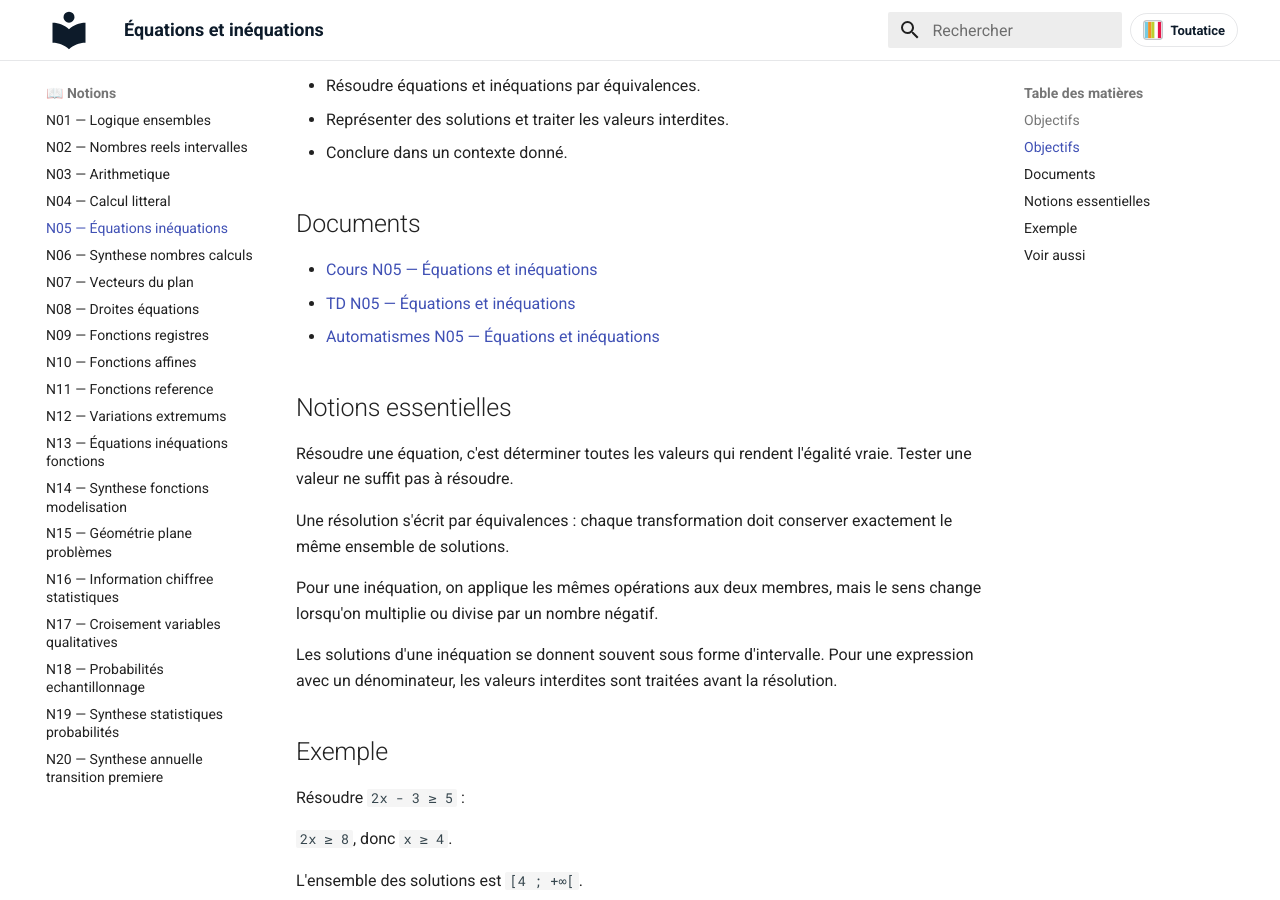
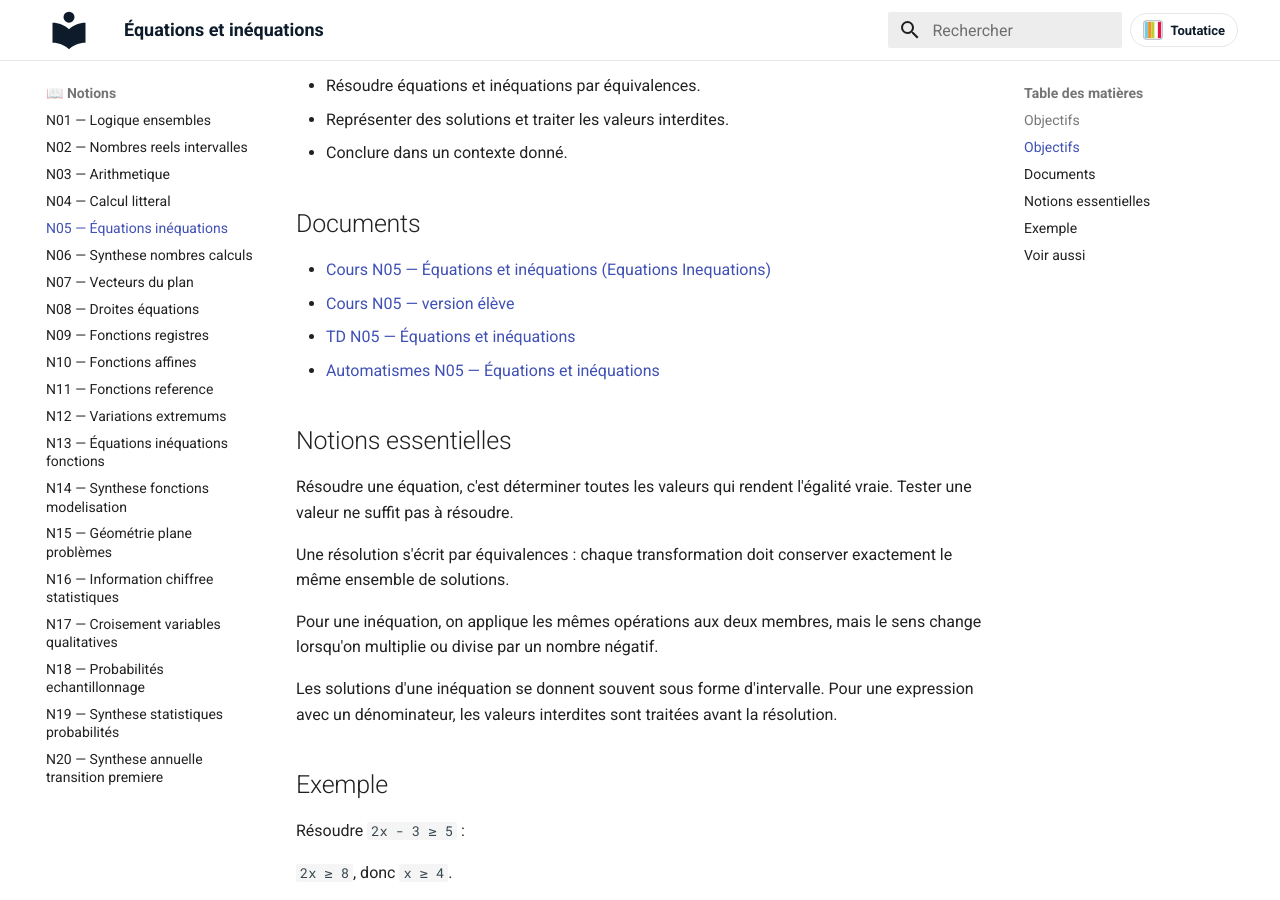
Before and after one commit to vnicolle56610/maths-seconde, an MkDocs documentation site: the page built from docs/notions/N05-equations-inequations.md, in a window 1280 px wide and 900 px high, scrolled down 640 px. Built offline with MkDocs 1.6.1 and Material for MkDocs 9.7.7, drawn with Linux system fonts in a browser that asks for light colours.

Commit message:
Publication automatique : 5 fichier(s) copié(s), 5 page(s) mise(s) à jour
Fichiers copiés :
  - docs/cours/COURS_N01_LOGIQUE_ENSEMBLES_eleve.pdf
  - docs/cours/COURS_N02_NOMBRES_REELS_INTERVALLES_eleve.pdf
  - docs/cours/COURS_N03_ARITHMETIQUE_eleve.pdf
  - docs/cours/COURS_N04_CALCUL_LITTERAL_eleve.pdf
  - docs/cours/COURS_N05_EQUATIONS_INEQUATIONS_eleve.pdf

Pages mises à jour :
  - docs/notions/N01-logique-ensembles.md
  - docs/notions/N02-nombres-reels-intervalles.md
  - docs/notions/N03-arithmetique.md
  - docs/notions/N04-calcul-litteral.md
  - docs/notions/N05-equations-inequations.md

Autres fichiers :
  - publication_manifest.json

Généré par le protocole de publication (publier_ressources_site.py / publier_ressources_gui.py).

```diff
--- a/docs/notions/N05-equations-inequations.md
+++ b/docs/notions/N05-equations-inequations.md
@@ -29,7 +29,8 @@ Une équation ou une inéquation demande de transformer une relation tout en con
 ## Documents
 
 <!-- AUTO-DOCS:START -->
-- [Cours N05 — Équations et inéquations](../cours/COURS_N05_EQUATIONS_INEQUATIONS.pdf)
+- [Cours N05 — Équations et inéquations (Equations Inequations)](../cours/COURS_N05_EQUATIONS_INEQUATIONS.pdf)
+- [Cours N05 — version élève](../cours/COURS_N05_EQUATIONS_INEQUATIONS_eleve.pdf)
 - [TD N05 — Équations et inéquations](../td/TD_N05_EQUATIONS_INEQUATIONS.pdf)
 - [Automatismes N05 — Équations et inéquations](../automatismes/AUTOMATISMES_N05_EQUATIONS_INEQUATIONS.pdf)
 <!-- AUTO-DOCS:END -->
```
Also changed, not shown: docs/notions/N01-logique-ensembles.md (+1 -0 lines), docs/notions/N02-nombres-reels-intervalles.md (+1 -0 lines), docs/notions/N03-arithmetique.md (+1 -0 lines), docs/notions/N04-calcul-litteral.md (+1 -0 lines), publication_manifest.json (+10 -5 lines), 5 other files.
